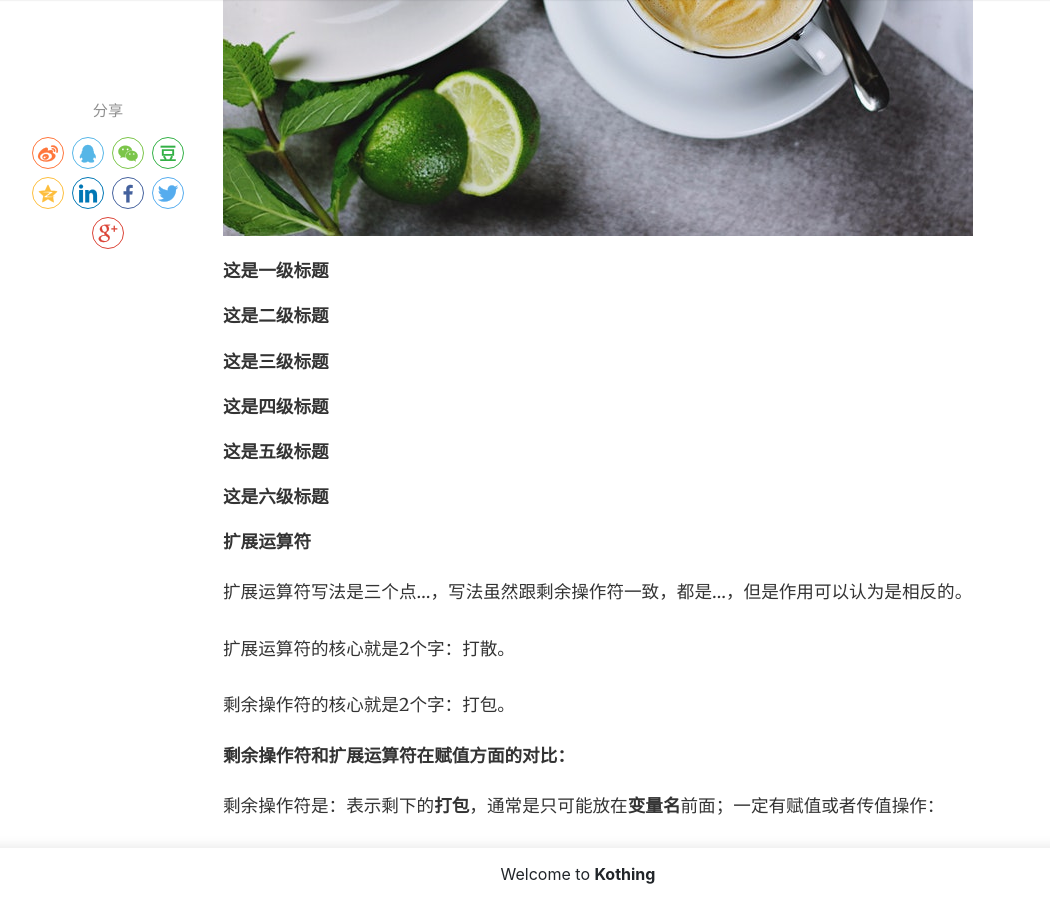
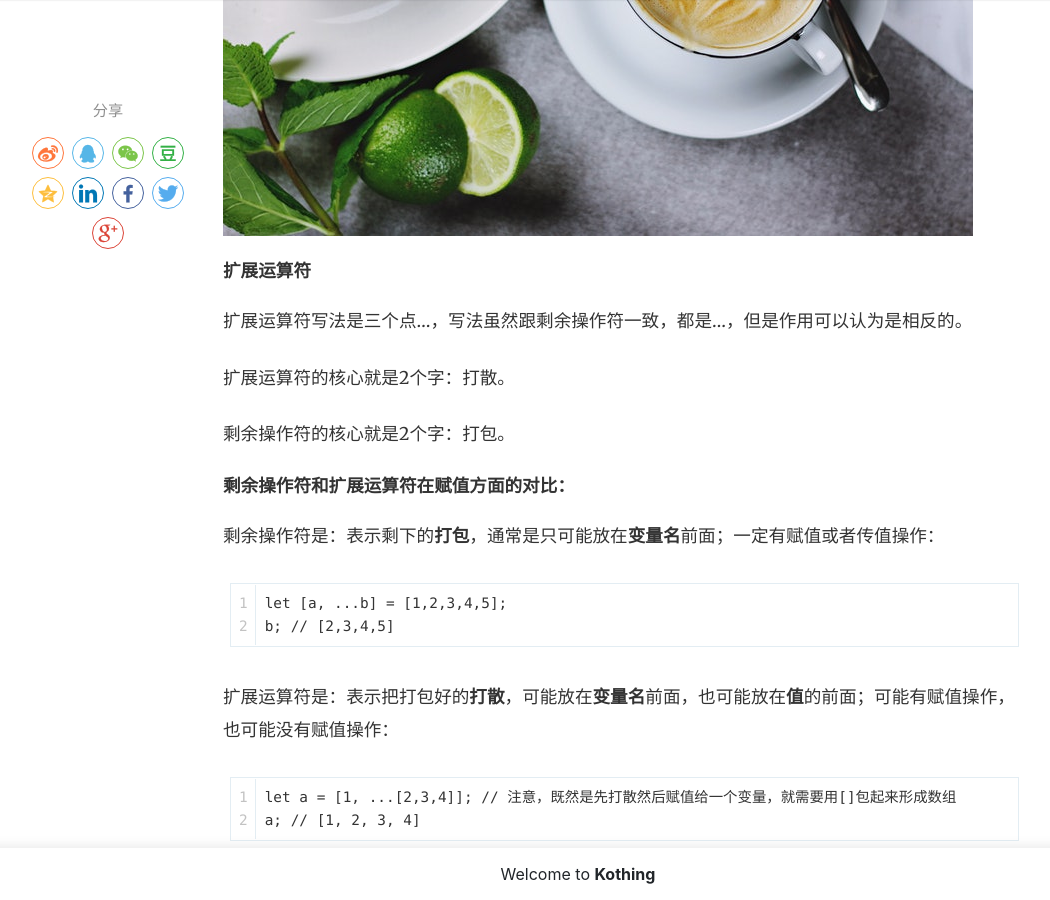
Before and after one commit to kothing/kothing.github.io, a Jekyll site: the page built from _posts/2019-06-12-ES6-spread-operators.md, in a window 1280 px wide and 900 px high, scrolled down 679 px. Shown: the whole window, without its empty margins (62-1112 px from the left). Built offline with Jekyll 4.4.1, drawn with Linux system fonts in a browser that asks for light colours; nearby versions of some CDN libraries; comment, search, counter and statistics services are not loaded.

Commit message:
Update 2019-06-12-ES6-spread-operators.md

```diff
--- a/_posts/2019-06-12-ES6-spread-operators.md
+++ b/_posts/2019-06-12-ES6-spread-operators.md
@@ -6,13 +6,6 @@ categories: [ javascript, ES6 ]
 image: assets/images/16.jpg
 rating: 4.5
 ---
-
-# 这是一级标题
-## 这是二级标题
-### 这是三级标题
-#### 这是四级标题
-##### 这是五级标题
-###### 这是六级标题
 
 ## 扩展运算符
 
```
